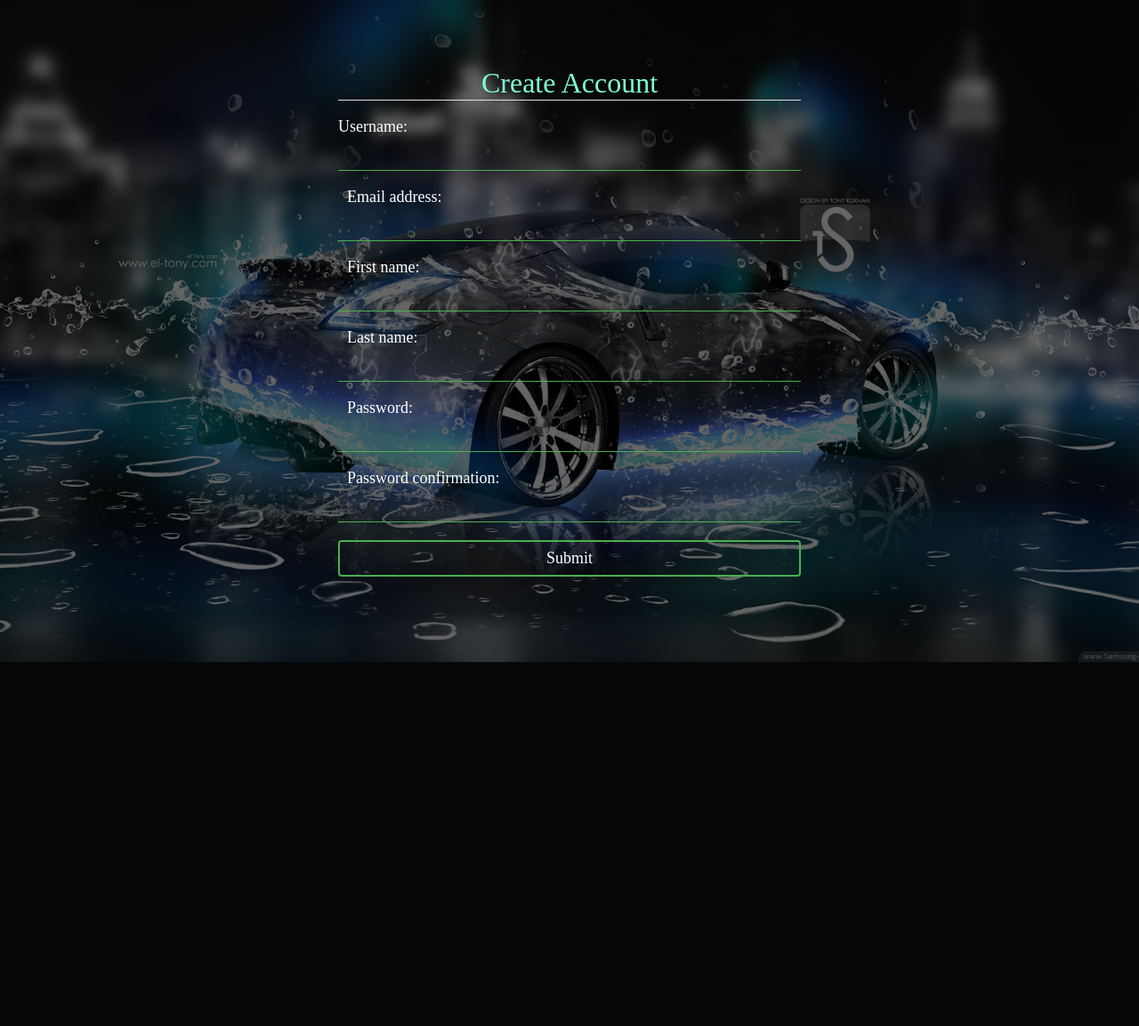
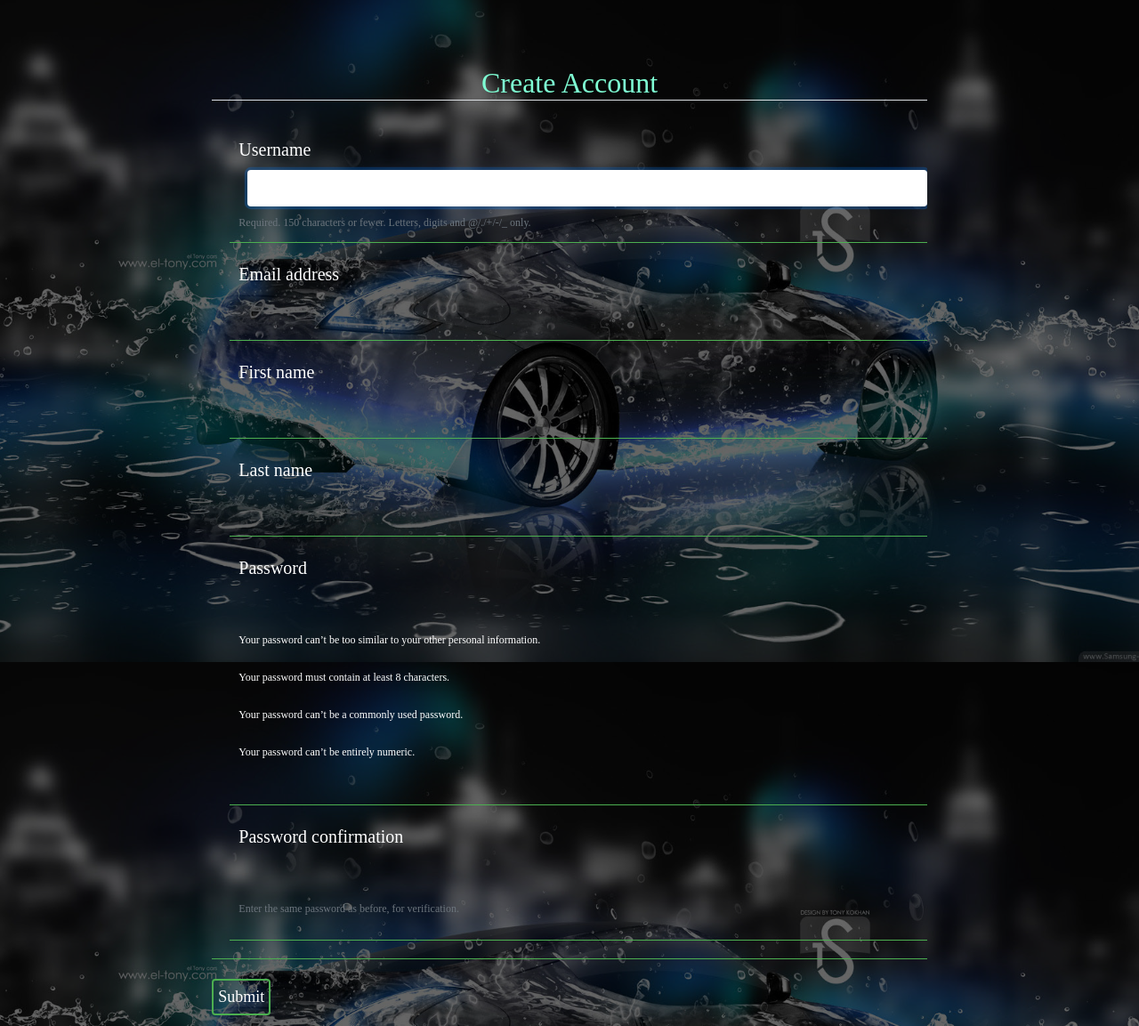
Before and after one commit to Fahad-CSE16/DesireBD, a Django app: page /profile/signup/ in a window 1280 px wide. Shown: the part 56-1209 px from the top of the page at 89% size. Before the commit the page ends 800 px from the top, so only its background shows below. Run offline with Django 3.2, Linux system fonts and the light colour scheme; parts of the project's set-up code (start-up, migrations or seed data) failed here and were passed over; some libraries are stand-ins or nearby versions.

Commit message:
singup hint added

```diff
--- a/metrimony/forms.py
+++ b/metrimony/forms.py
@@ -65,7 +65,7 @@
             'do_u_smoke':'Have Smoking Habit?',
             'do_u_drink':'Have Drinking Habit?',
             'have_child':'Do you have any Child?',
-            'sir_name':'SirName',
+            'sir_name':'SurName',
         }
 
     def __init__(self, *args, **kwargs):
--- a/metrimony/views.py
+++ b/metrimony/views.py
@@ -378,6 +378,7 @@
         }
         return render(request, 'metrimony/partners.html', context)
     elif request.user.is_authenticated:
+        messages.warning(request,'Please make profile first to give your information and expectation!')
         return HttpResponseRedirect('/metrimony/personal/')
 
     else:
--- a/person/views.py
+++ b/person/views.py
@@ -81,7 +81,7 @@
             user = authenticate(username=username, password=password)
             if user is not None:
                 login(request, user)
-                messages.info(request, f"You are now logged in as {username}")
+                messages.success(request, f"You are now logged in as {username}")
                 return redirect('home')
             else:
                 messages.error(request, "Invalid username or password.")
--- a/posts/views.py
+++ b/posts/views.py
@@ -68,7 +68,7 @@
             phone=form.cleaned_data['phone']
             # form.save()
             notify.send(user, recipient=receiver,  verb="is applying for your tuition teacher, EMail: "+str(email)+" Phone: " + str(
-                phone)+ f''' <a class =" btn btn-primary btn-sm " href="/profile/otherprofile/{user.username}/"> View</a> Teachers profile , Says: ''' + str(content))
+                phone)+ f''' <a class =" btn btn-primary btn-sm " href="/profile/otherprofile/{user.username}/"> View</a> Teachers profile ''' )
             messages.success(request, 'successfully Sent.')
             return HttpResponseRedirect(request.META.get('HTTP_REFERER'))
     else:
--- a/static/css/style.css
+++ b/static/css/style.css
@@ -100,7 +100,7 @@
 }
 
 .container {
-  width: 550px;
+
   text-align: center;
   top: 50%;
   left: 50%;
@@ -109,7 +109,7 @@
   /* text-shadow: 1px 2px blue; */
 }
 .container-fluid {
-  text-align: center;
+  text-align: left;
 
   transform: translate (-50%, -50%);
   color: white;
@@ -152,38 +152,50 @@
   color: white;
   /* text-shadow: 1px 2px blue; */
   background: none;
+  margin-bottom: 1rem;
+  margin: 10px;
+  padding: 10px;
+}
+.alert-error{
+  border: 2px solid red;
+}
+.alert-warning{
+  border: 2px solid yellow;
+}
+.alert-success{
+  border: 2px solid green;
+}
+.alert-info{
+  border: 2px solid blue;
 }
 .form-group label {
   width: 100%;
+  text-align: left;
 }
-.form-text text-muted {
+.form-text {
   width: 100%;
   overflow: ;
   font-size: 12px;
   padding: 8px 0;
   margin: 8px 0;
   color: white;
+  text-align: left;
+}
+.form-text  ul li{
+  width: 100%;
+  overflow: ;
+  font-size: 12px;
+  padding: 8px 0;
+  margin: 8px 0;
+  color: white;
+  text-align: left;
+}
+#hint_id_username{
+  color: white;
+  display: contents;
 }
 
-.textbox label,
-.textbox input {
-  border: none;
-  outline: none;
-  background: none;
-  color: white;
-  /* text-shadow: 1px 2px blue; */
-  width: 80px;
-  float: left;
-  margin: 0 10px;
-  font-size: 18px;
-  overflow: hidden;
-}
 
-.form-group {
-  margin-bottom: 1rem;
-  margin: 10px;
-  padding: 10px;
-}
 input {
   width: 100%;
   border: none;
@@ -292,7 +304,7 @@
 }
 
 .btn {
-  width: 100%;
+  width: auto;
   background: none;
   border: 2px solid #4caf50;
   color: white;
--- a/templates/basic.html
+++ b/templates/basic.html
@@ -17,9 +17,13 @@
   <link href="{% static 'css/style.css'  %}" rel='stylesheet'>
 
   <style>
-    {% block css %}
+    {
+      % block css %
+    }
 
- {% endblock css %}
+      {
+      % endblock css %
+    }
   </style>
 </head>
 
@@ -27,11 +31,11 @@
 background-size: cover;
       background-attachment: fixed;
       background-position: top;">
-  <nav class="navbar navbar-expand-lg navbar-light " style= "background:none; color:white; text-color:white;">
-    <a class="navbar-brand"  style= " color:white; text-color:white;" href="/profile/">DesireBD</a>
+  <nav class="navbar navbar-expand-lg navbar-light " style="background:none; color:white; text-color:white;">
+    <a class="navbar-brand" style=" color:white; text-color:white;" href="/profile/">DesireBD</a>
     <button class="navbar-toggler" type="button" data-toggle="collapse" data-target="#navbarSupportedContent"
       aria-controls="navbarSupportedContent" aria-expanded="false" aria-label="Toggle navigation">
-      <span class="navbar-toggler-icon" style= " color:white; text-color:white;">Menu</span>
+      <span class="navbar-toggler-icon" style=" color:white; text-color:white;">Menu</span>
     </button>
 
     <div class="collapse navbar-collapse" id="navbarSupportedContent">
@@ -40,34 +44,60 @@
       {% endblock blogactive %} ">
           <a class="nav-link" href="/profile/">Home</a>
         </li>
-         <li class="nav-item dropdown" >
-        <a class="nav-link dropdown-toggle"  href="#" id="navbarDropdown" role="button" data-toggle="dropdown" aria-haspopup="true" aria-expanded="false">
+        <li class="nav-item dropdown">
+          <a class="nav-link dropdown-toggle" href="#" id="navbarDropdown" role="button" data-toggle="dropdown"
+            aria-haspopup="true" aria-expanded="false">
             Tuition
           </a>
-        <div class="dropdown-menu" aria-labelledby="navbarDropdown" style= "background:none; text-color:#26f1fb;">
-          <a class="dropdown-item"  style= " color:#26f1fb;" href="/posts/viewpost/">View Posts</a>
-          <a class="dropdown-item"  style= " color:#26f1fb;" href="/posts/createpost/">Create Post</a>
-          <a class="dropdown-item"   style= " color:#26f1fb;" href="/profile/addsubject/">Subjects List</a>
-          <a class="dropdown-item"   style= " color:#26f1fb;" href="/profile/userlist/">Teachers List</a>
-        </div>
-
-      </li>
-         <li class="nav-item dropdown" >
-        <a class="nav-link dropdown-toggle"  href="#" id="navbarDropdown" role="button" data-toggle="dropdown" aria-haspopup="true" aria-expanded="false">
-          Metrimony
-        </a>
-        <div class="dropdown-menu" aria-labelledby="navbarDropdown" style= "background:none; text-color:#26f1fb;">
-          <a class="dropdown-item"  style= " color:#26f1fb;" href="/metrimony/partners/">Life Partner</a>
+          <div class="dropdown-menu" aria-labelledby="navbarDropdown" style="background:none; text-color:#26f1fb;">
+            <a class="dropdown-item" style=" color:#26f1fb;" href="/posts/viewpost/">View Posts</a>
+            <a class="dropdown-item" style=" color:#26f1fb;" href="/posts/createpost/">Create Post</a>
+            <a class="dropdown-item" style=" color:#26f1fb;" href="/profile/addsubject/">Subjects List</a>
+            <a class="dropdown-item" style=" color:#26f1fb;" href="/profile/userlist/">Teachers List</a>
           </div>
 
         </li>
         <li class="nav-item dropdown">
-        <a class="nav-link dropdown-toggle" href="#" id="navbarDropdown" role="button" data-toggle="dropdown" aria-haspopup="true" aria-expanded="false">
+          <a class="nav-link dropdown-toggle" href="#" id="navbarDropdown" role="button" data-toggle="dropdown"
+            aria-haspopup="true" aria-expanded="false">
+            Metrimony
+          </a>
+          <div class="dropdown-menu" aria-labelledby="navbarDropdown" style="background:none; text-color:#26f1fb;">
+            <a class="dropdown-item" style=" color:#26f1fb;" href="/metrimony/partners/">View Your Matching</a>
+
+
+
+            <a class="nav-link dropdown-toggle" href="ab" id="navbarDropdown" role="button" data-toggle="dropdown"
+              aria-haspopup="true" aria-expanded="false">
+              RelatedProfile
+            </a>
+            <div class="dropdown-menu" aria-labelledby="navbarDropdown" id="ab" style="background:none;">
+              <a class="dropdown-item" style=" color:#26f1fb;" href="/metrimony/personal/">Personal Info</a>
+              <a class="dropdown-item" style=" color:#26f1fb;" href="/metrimony/occupation/">Occupation</a>
+              <a class="dropdown-item" style=" color:#26f1fb;" href="/metrimony/address/">Address</a>
+              <a class="dropdown-item" style=" color:#26f1fb;" href="/metrimony/family/">Family</a>
+              <a class="dropdown-item" style=" color:#26f1fb;" href="/metrimony/body/">Body
+                Information</a>
+              <a class="dropdown-item" style=" color:#26f1fb;" href="/metrimony/hobby/">Hobby</a>
+              <a class="dropdown-item" style=" color:#26f1fb;" href="/metrimony/expectation/">Expectation</a>
+              <a class="dropdown-item" style=" color:#26f1fb;"
+                href="/metrimony/metrimony_profile/{{user.username}}/">View as Visitors
+              </a>
+            </div>
+
+
+          </div>
+
+
+        </li>
+        <li class="nav-item dropdown">
+          <a class="nav-link dropdown-toggle" href="#" id="navbarDropdown" role="button" data-toggle="dropdown"
+            aria-haspopup="true" aria-expanded="false">
             To-Let
           </a>
-        <div class="dropdown-menu" aria-labelledby="navbarDropdown" style= "background:none; color:white;">
-          <a class="dropdown-item"  style= " color:#26f1fb;" href="/tolet/viewtolet/">View Posts</a>
-          <a class="dropdown-item"  style= " color:#26f1fb;" href="/tolet/posttolet/">Create Post</a>
+          <div class="dropdown-menu" aria-labelledby="navbarDropdown" style="background:none; color:white;">
+            <a class="dropdown-item" style=" color:#26f1fb;" href="/tolet/viewtolet/">View Posts</a>
+            <a class="dropdown-item" style=" color:#26f1fb;" href="/tolet/posttolet/">Create Post</a>
             {% comment %} <a class="dropdown-item" href="/addsubject/">Subject</a> {% endcomment %}
           </div>
 
@@ -92,8 +122,8 @@
           <form method="post" action="/posts/search/" class="form-inline my-2 my-lg-0">
             {% csrf_token %}
             <li>
-          <input class="form-control mr-sm-2 " style="background:none;color:white;" type="search" placeholder="Search" aria-label="Search" name="q"
-            id="q"></li>
+              <input class="form-control mr-sm-2 " style="background:none;color:white;" type="search"
+                placeholder="Search" aria-label="Search" name="q" id="q"></li>
             <li>
               <button class="btn btn-outline-dark my-2 my-sm-0" type="submit">Search</button></li>
 
@@ -103,10 +133,10 @@
               aria-haspopup="true" aria-expanded="false">
               {{request.user}}
             </a>
-          <div class="dropdown-menu" aria-labelledby="navbarDropdown" style= "background:none; color:white;">
-            <a class="dropdown-item" style= " color:#26f1fb;" href="/profile/userprofile/">Profile</a>
-            <a class="dropdown-item" style= " color:#26f1fb;" href="/profile/notification/">Notifications</a>
-            <a class="dropdown-item" style= " color:#26f1fb;" href="/profile/logout/">Logout</a>
+            <div class="dropdown-menu" aria-labelledby="navbarDropdown" style="background:none; color:white;">
+              <a class="dropdown-item" style=" color:#26f1fb;" href="/profile/userprofile/">Profile</a>
+              <a class="dropdown-item" style=" color:#26f1fb;" href="/profile/notification/">Notifications</a>
+              <a class="dropdown-item" style=" color:#26f1fb;" href="/profile/logout/">Logout</a>
 
             </div>
           </li>
--- a/templates/metrimony/metrimony_profile.html
+++ b/templates/metrimony/metrimony_profile.html
@@ -18,7 +18,7 @@
             <br>
         </div>
     </div>
-    {% if user.userprofile %}
+    {% if user.personal_info %}
     <div class="ab">
         <b>
             <h3>
--- a/templates/person/signup.html
+++ b/templates/person/signup.html
@@ -7,104 +7,25 @@
 <body>
 
 {% load crispy_forms_tags %}
-<div class="col-md-6 offset-md-3">
-<div class="container" style="margin-top: 50px;">
+
+<div class="container-fluid" style="margin-top: 50px;">
+<div class="col-md-8 offset-md-2">
                 <h2 class="text-center border-bottom">Create Account</h2>
                 <form method="post" action="{% url 'signup' %}">
                     {% csrf_token %}
-        <div class="textbox">
-            {{ form.username.label_tag }}
-            {{ form.username }}
-        </div>
-        <div class="textbox">
-            {{ form.email.label_tag }}
-            {{ form.email }}
-        </div>
-        <div class="textbox">
-            {{ form.first_name.label_tag }}
-            {{ form.first_name }}
-        </div>
-        <div class="textbox">
-            {{ form.last_name.label_tag }}
-            {{ form.last_name }}
-        </div>
-        <div class="textbox">
-            {{ form.password1.label_tag }}
-            {{ form.password1 }}
-        </div>
-        <div class="textbox">
-            {{ form.password2.label_tag }}
-            {{ form.password2 }}
-        </div>
+      <fieldset class="form-group mx-auto">
+                {{ form|crispy }}
+
+            </fieldset>
                     <button type="submit" vlaue="submit" class="btn btn-primary">Submit</button>
                 </form>
     </div>
-    </div>
+
+</div>
 </body>
 {% endblock  %}
 {% block css %}
 
-    @import "https://stackpath.bootstrapcdn.com/font-awesome/4.7.0/css/font-awesome.min.css";
 
-.container{
-    width: 550px;
-    text-align: center;
-    top: 50%;
-    left: 50%;
-    transform: translate (-50%, -50%);
-    color: white;
-}
-.container h1{
-float: left;
-font-size: 40px;
-border-bottom: 6px solid #4caf50;
-margin-bottom: 50px;
-margin-y: 30px;
-padding: 13px 0;
-}
-.textbox{
-width:100%;
-overflow: hidden;
-font-size: 20px;
-padding: 8px 0;
-margin: 8px 0;
-border-bottom: 1px solid #4caf50;
-color:white;
-}
-.textbox i{
-width: 40px;
-float: left;
-text-align: center;
-}
-.textbox label{
-border: none;
-outline:none;
-background:none;
-color:white;
-width:auto;
-float:left;
-margin:0 10px;
-font-size: 18px;
-}
-.textbox input{
-width: 100%;
-border: none;
-outline:none;
-background:none;
-color:white;
-float:left;
-margin:0 10px;
-font-size: 18px;
-}
-.btn{
-width:100%;
-background:none;
-border: 2px solid #4caf50;
-color: white;
-padding: 5px;
-font-size: 18px;
-cursor: pointer;
-margin: 12px 0;
-}
 
 {% endblock  %}
```
Also changed, not shown: templates/person/login.html (+5 -19 lines), db.sqlite3. Lines whose indentation alone changed are shown as unchanged.
